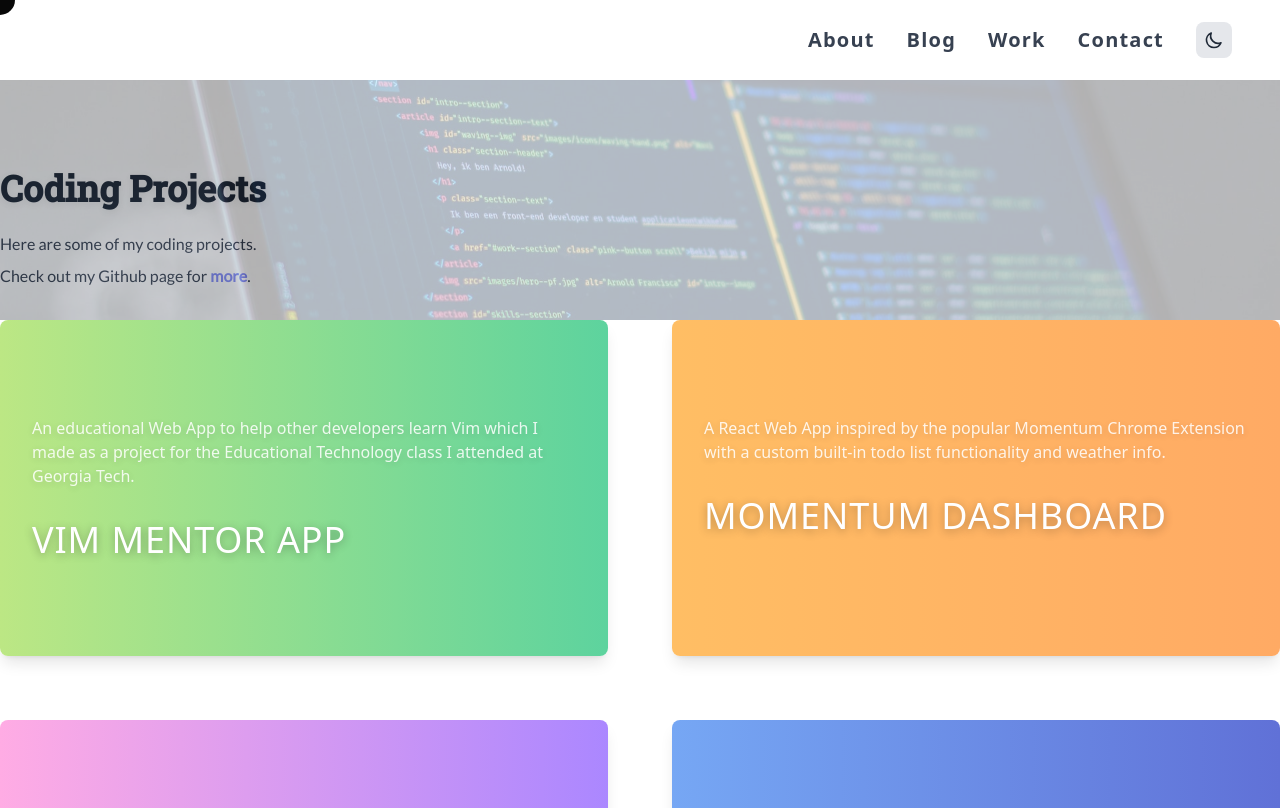
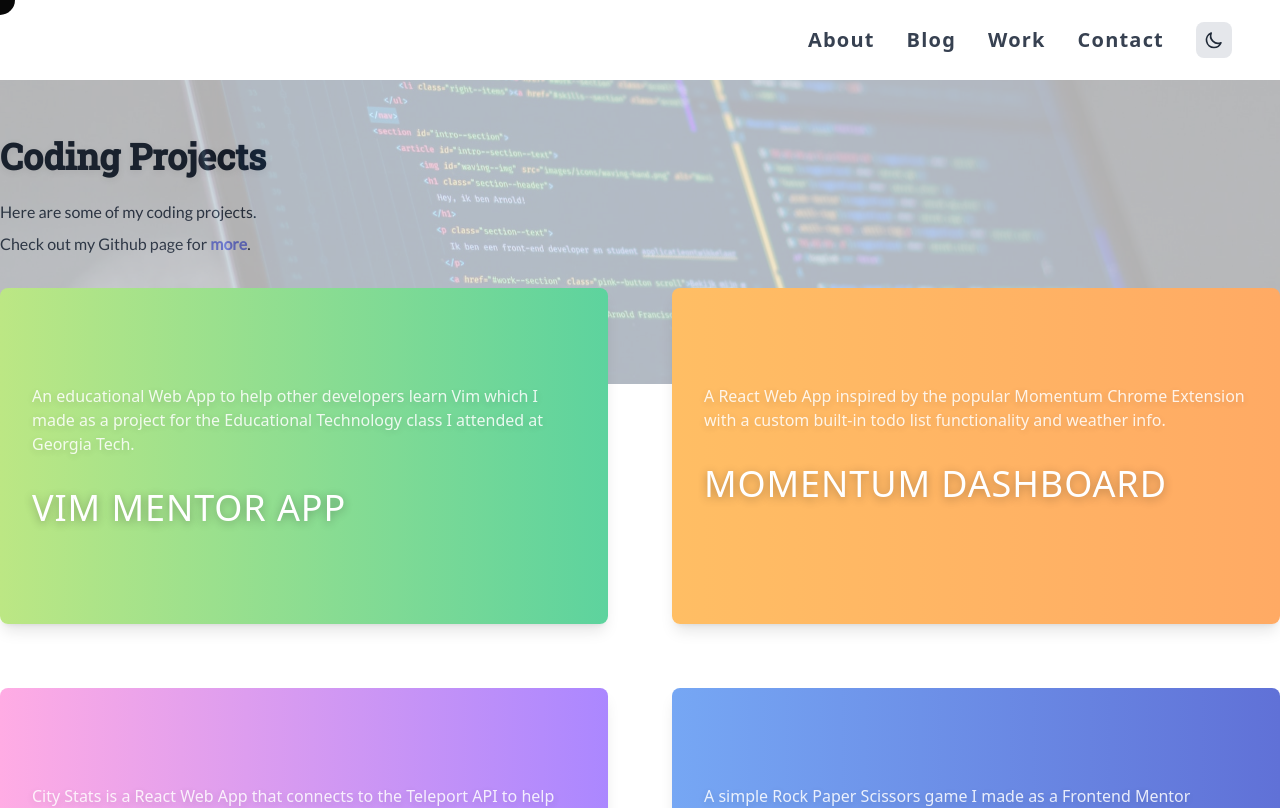
Before and after one commit to vale-c/vale-folio-next, a Next.js app: page /work in a window 1280 px wide. Shown: the top 808 px of the page. Built offline with nearby package versions, Linux system fonts and the light colour scheme.

Commit message:
adjusted spacing in work page

```diff
--- a/pages/work.jsx
+++ b/pages/work.jsx
@@ -35,14 +35,14 @@ const Work = ({ isWorkPage = true }) => {
           <div className="py-16">
             <div className="fixed top-0 left-0 w-screen">
               <img
-                className="object-cover h-80 w-full opacity-30"
+                className="object-cover h-96 w-full opacity-30"
                 src="/images/coding-bg.jpg"
                 alt="bg-cover"
               />
             </div>
           </div>
         )}
-        <div className="py-8">
+        <div className="pb-8">
           <Title className="font-roboto mb-4 text-gray-800 dark:text-gray-50">
             Coding Projects
           </Title>
```
